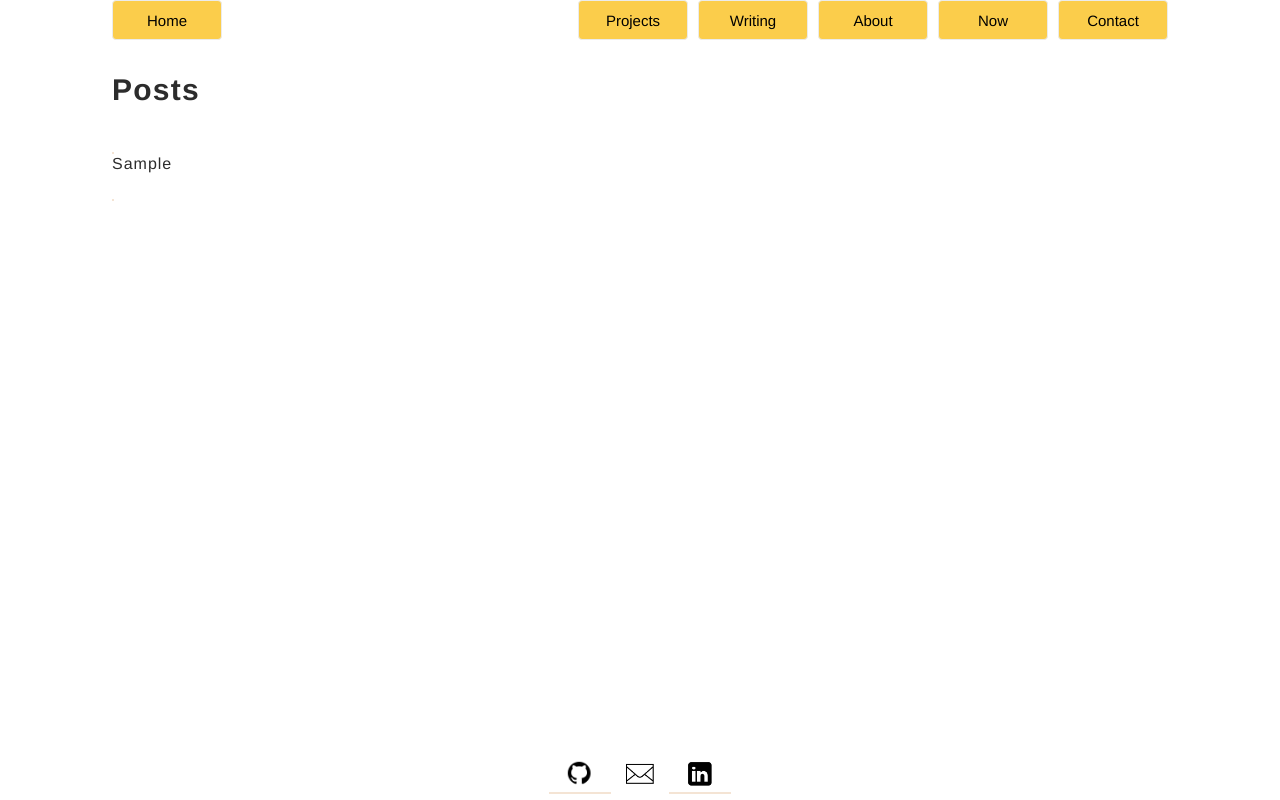
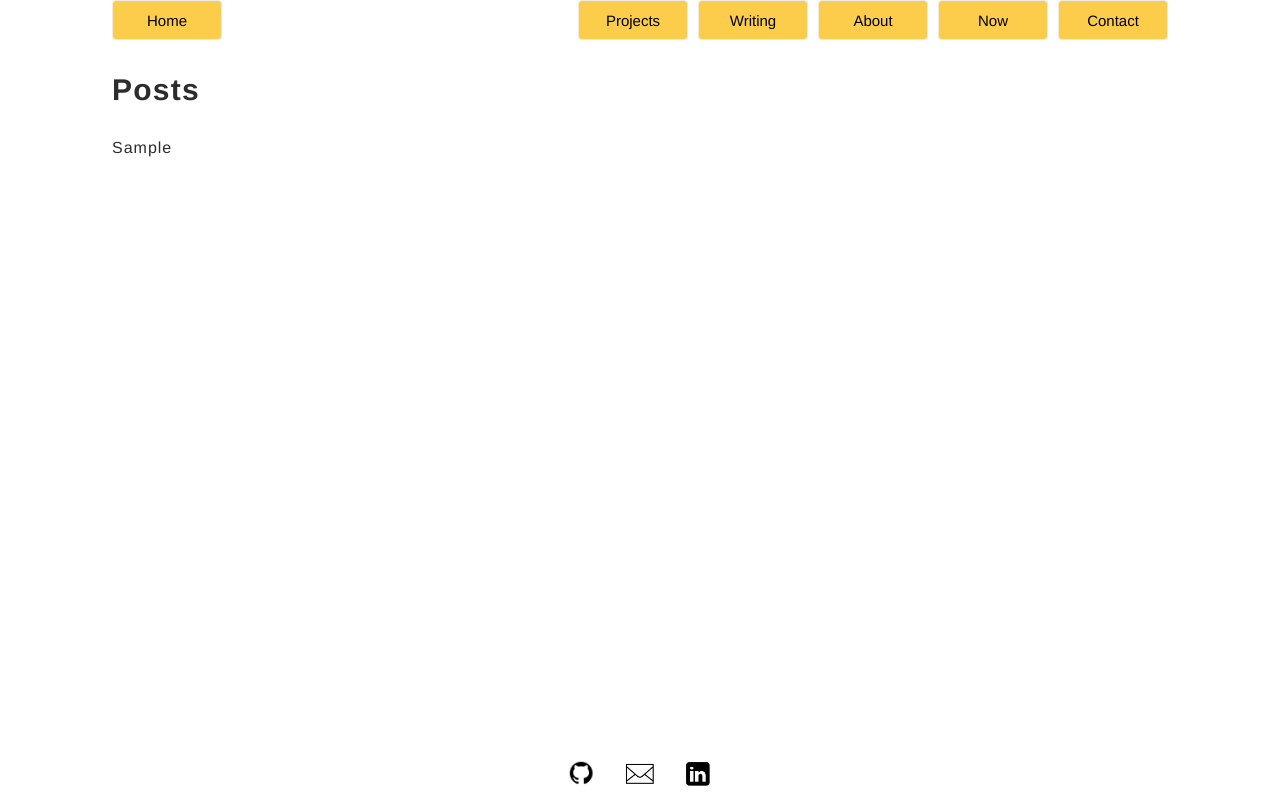
Before and after one commit to Alex-AK/portfolio_v3, a Next.js app in the folder client/: page /writing in a window 1280 px wide. Built offline with nearby package versions, Linux system fonts and the light colour scheme.

Commit message:
Add link styling bypass. Add id to post page.

```diff
--- a/client/components/Footer/index.tsx
+++ b/client/components/Footer/index.tsx
@@ -7,7 +7,11 @@
 const Footer = () => {
   return (
     <Styles id="footer-navigation">
-      <Link href="https://github.com/alex-ak" openInNewTab>
+      <Link
+        href="https://github.com/alex-ak"
+        className="no-styles"
+        openInNewTab
+      >
         <img src="icons/github-icon.png" alt="github icon" />
       </Link>
 
@@ -15,7 +19,11 @@
         <img src="icons/email-icon.png" alt="email icon" />
       </a>
 
-      <Link href="https://linkedin.com/in/alex-ak" openInNewTab>
+      <Link
+        href="https://linkedin.com/in/alex-ak"
+        className="no-styles"
+        openInNewTab
+      >
         <img src="icons/linkedin-icon.png" alt="linkedIn icon" />
       </Link>
     </Styles>
--- a/client/pages/writing.tsx
+++ b/client/pages/writing.tsx
@@ -25,7 +25,12 @@
 
         <section>
           {posts.map(({ id, title }) => (
-            <Link key={id} href="/writing/[id]" as={`/writing/${id}`}>
+            <Link
+              key={id}
+              href="/writing/[id]"
+              as={`/writing/${id}`}
+              className="no-styles"
+            >
               <h4>{title}</h4>
             </Link>
           ))}
--- a/client/pages/writing/[id].tsx
+++ b/client/pages/writing/[id].tsx
@@ -19,7 +19,7 @@
   const { title, date, contentHtml } = postData;
 
   return (
-    <Styles>
+    <Styles id="page">
       <Head>
         <title>{title}</title>
       </Head>
--- a/client/styles/Global.ts
+++ b/client/styles/Global.ts
@@ -143,6 +143,15 @@
     }
   }
 
+  .no-styles {
+    padding: 0;
+    border-bottom: 0;
+
+    :hover {
+      background: transparent;
+    }
+  }
+
   input,
   textarea {
     line-height: 1.5;
```
